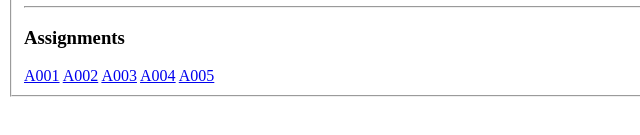
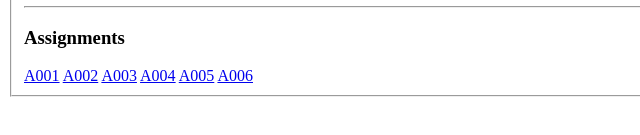
Before and after one commit to chittibasamsetti/html_css_js, a plain HTML site: page index.html in a window 1280 px wide. Shown: the part 193-328 px from the top of the page, 0-640 px from the left. Drawn offline with Linux system fonts and the light colour scheme.

Commit message:
update this page

```diff
--- a/index.html
+++ b/index.html
@@ -56,6 +56,7 @@
       <a href="assignments/A003.html">A003</a>
       <a href="assignments/A004.html">A004</a>
       <a href="assignments/A005.html">A005</a>
+      <a href="assignments/A006.html">A006</a>
     </fieldset>
 
 
```
